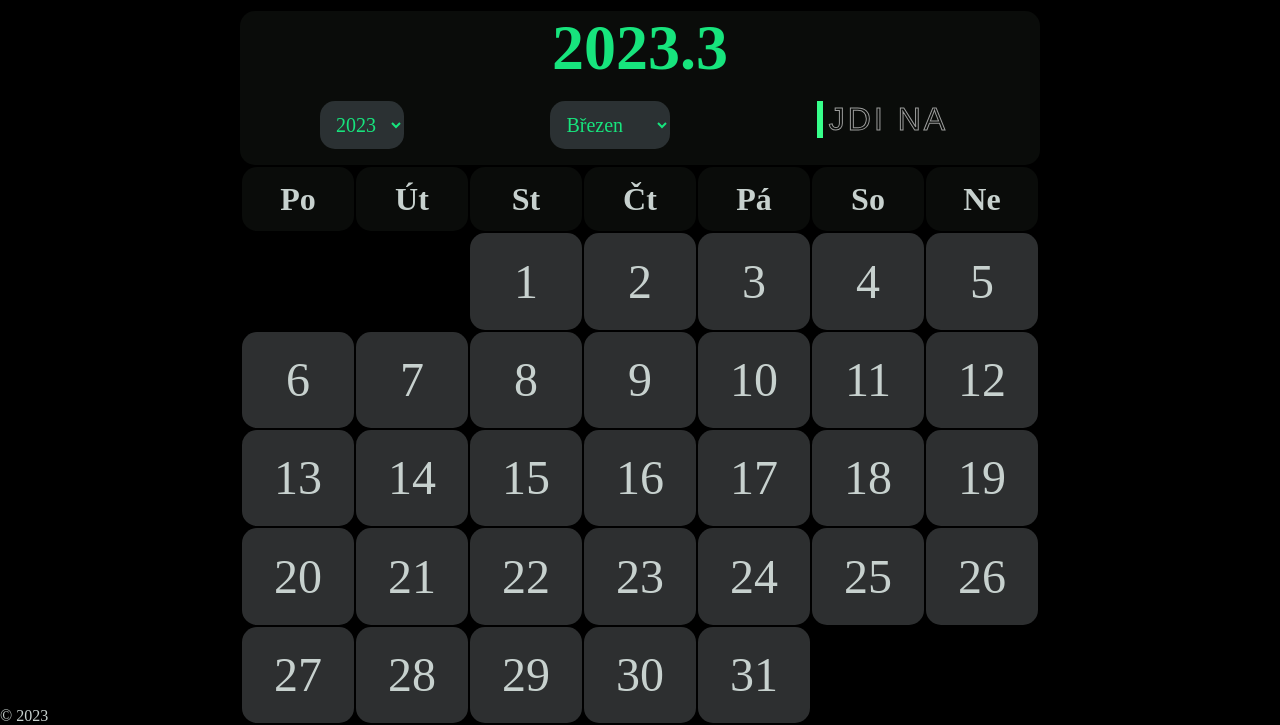
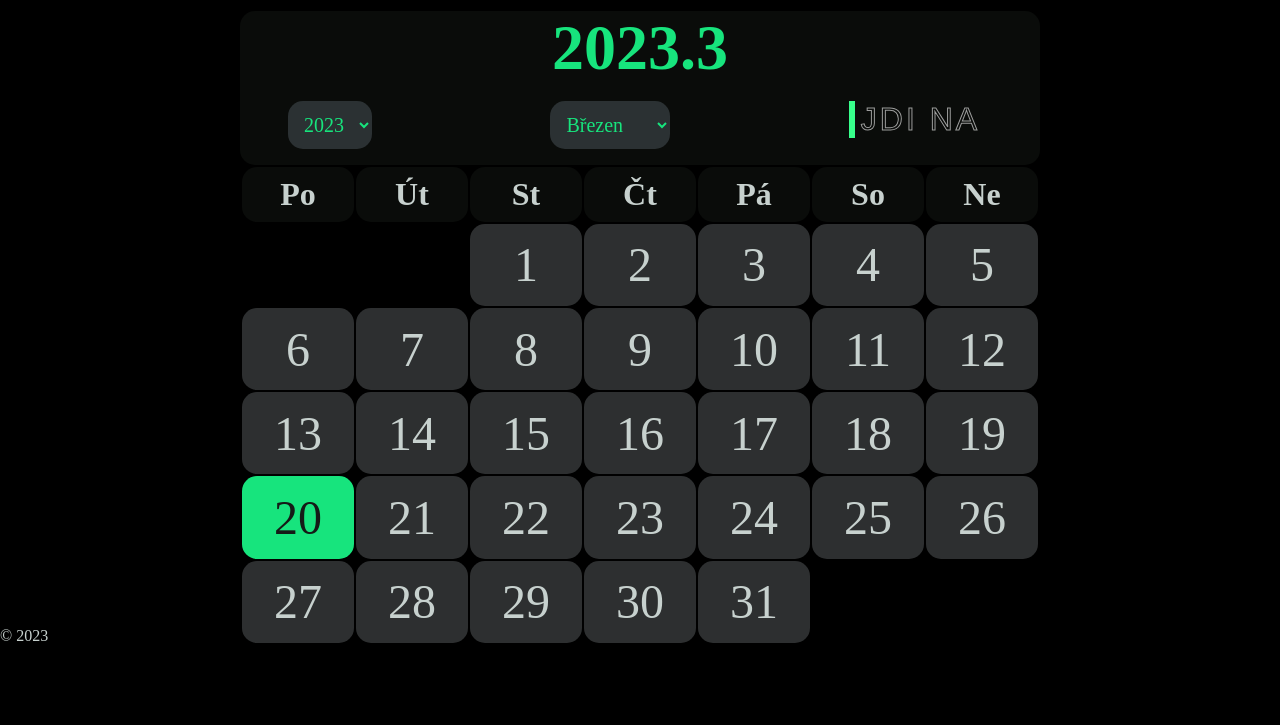
Before and after one commit to Ezzop6/Muj-WEB, a Flask app: page /kalendar/ in a window 1280 px wide. Shown: the part 325-1050 px from the top of the page. After the commit the page ends 968 px from the top, so only its background shows below. Run offline with Flask 2, Linux system fonts and the light colour scheme; some libraries are stand-ins or nearby versions.

Commit message:
upraven kalendar uz zobrazuje spravne dnesni den

```diff
--- a/api/bl_pages/kalendar.py
+++ b/api/bl_pages/kalendar.py
@@ -16,6 +16,10 @@ from datetime import date
 
 kalendar = Blueprint('kalendar', __name__)
 
+@kalendar.route('/about_app', methods=['GET', 'POST'])
+def about_app():
+    return render_template('kalendar/about_app.html')
+
 @kalendar.route('/', methods=['GET', 'POST'])
 def main_page():
     form = Kalendar()
@@ -23,6 +27,7 @@ def main_page():
     # Nastavi defaultni hodnoty pro rok a mesic
     year = int(form.year.default)
     month = int(form.month.default)
+    today = (date.today().year,date.today().month,date.today().day)
 
     if form.validate():
 
@@ -35,6 +40,7 @@ def main_page():
                         month_days=month_days,
                         current_calendar=(year, month),
                         form=form,
+                        today=today
                         )
 
     cal = calendar.Calendar(firstweekday=0)
@@ -44,10 +50,11 @@ def main_page():
                         month_days=month_days,
                         current_calendar=(year, month),
                         form=form,
+                        today=today
                         )
 
 
 @kalendar.route('/<int:year>/<int:month>/<int:day>', methods=['GET', 'POST'])
 def day_page(year, month, day):
-    today = date(year, month, day)
-    return render_template('kalendar/day.html', year=year, month=month, day=day, today=today)
+    day_to_edit = date(year, month, day)
+    return render_template('kalendar/day.html', year=year, month=month, day=day, day_to_edit=day_to_edit)
--- a/api/static/css/kalendar.css
+++ b/api/static/css/kalendar.css
@@ -1,7 +1,4 @@
 * {
-    margin: 0;
-    padding: 0;
-    box-sizing: border-box;
     /* outline: 1px solid greenyellow; */
 }
 :root{
@@ -29,11 +26,10 @@ footer {
     flex-direction: column;
     align-items: center;
     justify-content: center;
-
 }
 
 .calendar_tab{
-    height: 70vh;
+    height: 60vh;
     width: 100vh;
 }
 
@@ -41,7 +37,7 @@ footer {
     display: flex;
     flex-direction: row;
     justify-content: space-between;
-    padding: 1rem 5rem;
+    padding: 1rem 3rem;
     width: 100vh;
 }
 
@@ -77,3 +73,7 @@ th{
     border-radius: var(--radius-border);
     background-color: var(--color-navigation-background);
 }
+.today{
+    background-color: var(--color-calendar-hover);
+    color: var(--color-calendar-background);
+}
--- a/api/templates/about.html
+++ b/api/templates/about.html
@@ -3,5 +3,5 @@
 {% block title %} Info o mně {% endblock %}
 
 {% block content %}
-
+nejaky info
 {% endblock %}
--- a/api/templates/base.html
+++ b/api/templates/base.html
@@ -29,7 +29,7 @@
                         </div>
                     </a>
                 </li>
-                <li><a href="#">
+                <li><a href="{{ url_for( 'main_pages.about' ) }}">
                     <div class="buttons">
                         <button class="btn"><span></span>
                             <p data-start="good luck!" data-text="Info" data-title="O mně"></p>
--- a/api/templates/kalendar/base.html
+++ b/api/templates/kalendar/base.html
@@ -24,7 +24,15 @@
     </div>
     <div class="navbar">
         <ul>
-            <li><a href="{{ url_for( 'main_pages.register' ) }}">
+            <li><a href="{{ url_for( 'main_pages.main_page' ) }}">
+                <div class="buttons">
+                    <button class="btn"><span></span>
+                        <p data-start="good luck!" data-text="Z5 na hlavni stranu" data-title="Home"></p>
+                    </button>
+                </div>
+            </a>
+            </li>
+            <li><a href="{{ url_for( 'kalendar.about_app' ) }}">
                 <div class="buttons">
                     <button class="btn"><span></span>
                         <p data-start="good luck!" data-text="Info jak to pouzivat" data-title="O aplikaci"></p>
--- a/api/templates/kalendar/day.html
+++ b/api/templates/kalendar/day.html
@@ -6,7 +6,7 @@
 
 <section>
 
-    den na editaci {{ today }}
+    den na editaci {{ day_to_edit }}
 </section>
 
 {% endblock %}
--- a/api/templates/kalendar/index.html
+++ b/api/templates/kalendar/index.html
@@ -25,7 +25,6 @@
         </div>
     </form>
     </div>
-
     <table class="calendar_tab">
         <tr>
             <th>Po</th>
@@ -40,7 +39,11 @@
             <tr>
                 {% for day in week %}
                     {% if day != 0 %}
-                    <td><a class="day" href="{{ url_for( 'kalendar.day_page', year=current_calendar[0], month=current_calendar[1], day=day)}}">{{ day if day != 0 else '' }}</a></td>
+                        {% if today[0] == current_calendar[0] and today[1] == current_calendar[1] and day == today[2] %}
+                            <td><a class="day today" href="{{ url_for( 'kalendar.day_page', year=current_calendar[0], month=current_calendar[1], day=day)}}">{{ day if day != 0 else '' }}</a></td>
+                        {% else %}
+                        <td><a class="day" href="{{ url_for( 'kalendar.day_page', year=current_calendar[0], month=current_calendar[1], day=day)}}">{{ day if day != 0 else '' }}</a></td>
+                        {% endif %}
                     {% else %}
                     <td></td>
                     {% endif %}
```
Also changed, not shown: api/templates/kalendar/about_app.html (added, +9 -0 lines).
